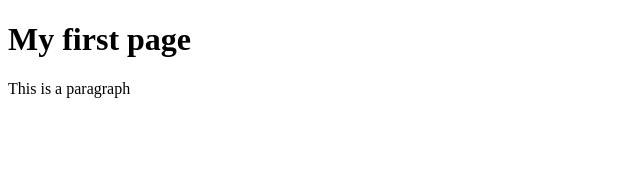
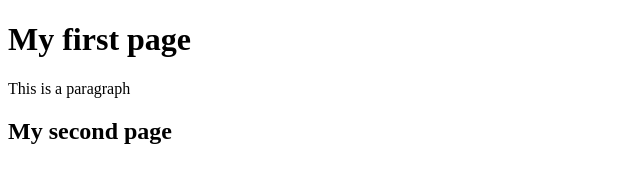
Before and after one commit to markmogere/netics, a plain HTML site: page index.html in a window 1280 px wide. Shown: the whole page, without its empty margins (0-640 px from the left). Drawn offline with Linux system fonts and the light colour scheme.

Commit message:
added the second heading

```diff
--- a/index.html
+++ b/index.html
@@ -8,8 +8,9 @@
 <body>
     <h1>My first page</h1>
     <p>This is a paragraph</p>
-    <form action="submit">
+    <div class="container">
+        <h2>My second page</h2>
+    </div>
 
-    </form>
 </body>
 </html>
```
